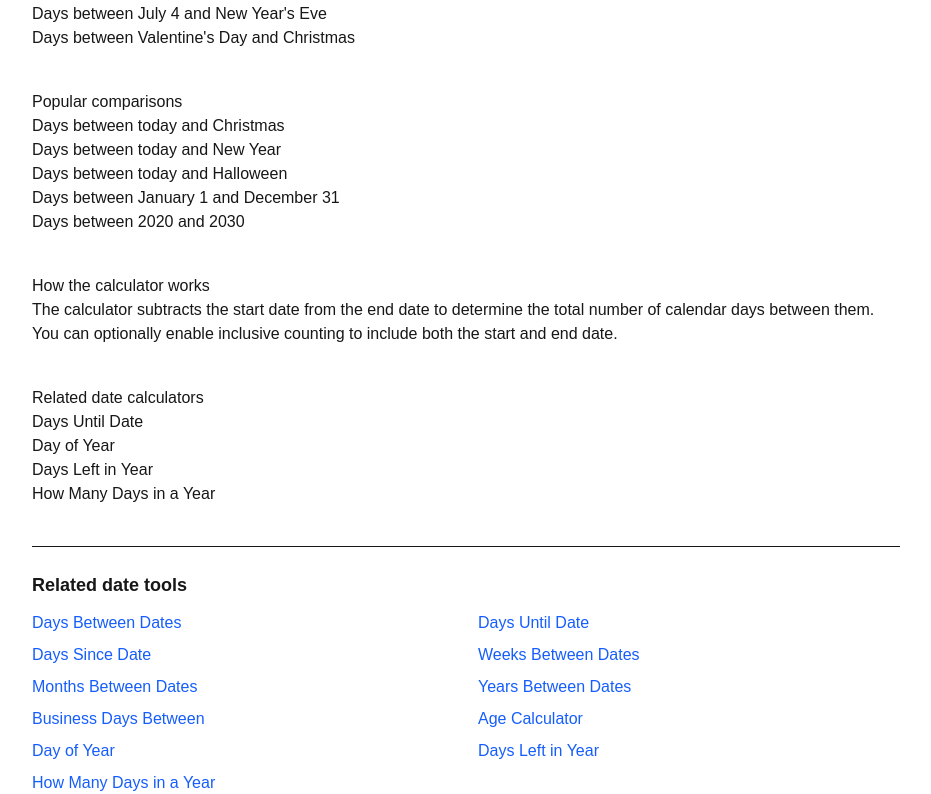
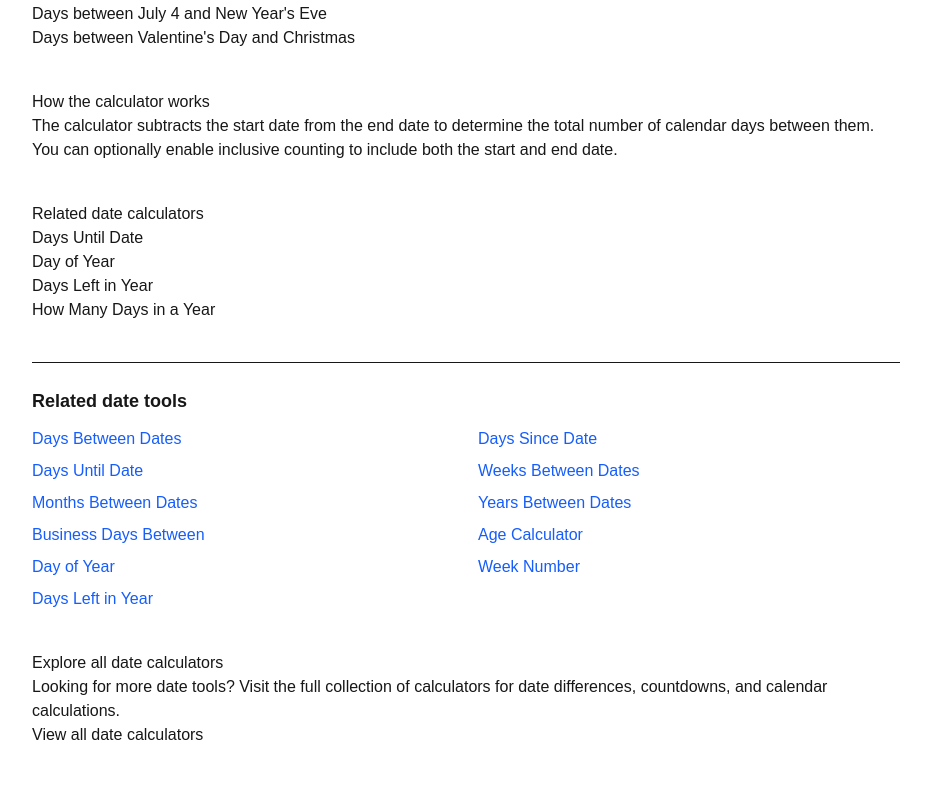
Before and after one commit to bosmeel/whatdayisit-now, a Next.js app: page /days-between in a window 1280 px wide. Shown: the part 566-1360 px from the top of the page, without its empty margins (174-1105 px from the left). Built offline with nearby package versions, Linux system fonts and the light colour scheme.

Commit message:
final stable production version

```diff
--- a/app/days-between/page.tsx
+++ b/app/days-between/page.tsx
@@ -120,38 +120,6 @@ export default function Page() {
       </section>
 
       <section style={{ marginTop: 40 }}>
-        <h2>Popular comparisons</h2>
-
-        <ul>
-          <li>
-            <Link href="/days-between/today-and-christmas">
-              Days between today and Christmas
-            </Link>
-          </li>
-          <li>
-            <Link href="/days-between/today-and-new-year">
-              Days between today and New Year
-            </Link>
-          </li>
-          <li>
-            <Link href="/days-between/today-and-halloween">
-              Days between today and Halloween
-            </Link>
-          </li>
-          <li>
-            <Link href="/days-between/jan-1-and-dec-31">
-              Days between January 1 and December 31
-            </Link>
-          </li>
-          <li>
-            <Link href="/days-between/2020-and-2030">
-              Days between 2020 and 2030
-            </Link>
-          </li>
-        </ul>
-      </section>
-
-      <section style={{ marginTop: 40 }}>
         <h2>How the calculator works</h2>
 
         <p>
--- a/components/RelatedDateTools.tsx
+++ b/components/RelatedDateTools.tsx
@@ -3,21 +3,22 @@ import Link from "next/link";
 export default function RelatedDateTools() {
   const tools = [
     { title: "Days Between Dates", url: "/days-between" },
-    { title: "Days Until Date", url: "/days-until" },
     { title: "Days Since Date", url: "/days-since" },
+    { title: "Days Until Date", url: "/days-until-date" },
     { title: "Weeks Between Dates", url: "/weeks-between" },
     { title: "Months Between Dates", url: "/months-between" },
     { title: "Years Between Dates", url: "/years-between" },
     { title: "Business Days Between", url: "/business-days-between" },
     { title: "Age Calculator", url: "/age-calculator" },
     { title: "Day of Year", url: "/day-of-year" },
+    { title: "Week Number", url: "/week-number" },
     { title: "Days Left in Year", url: "/days-left-in-year" },
-    { title: "How Many Days in a Year", url: "/how-many-days-in-a-year" },
   ];
 
   return (
     <section className="mt-10 border-t pt-6">
       <h2 className="text-lg font-semibold mb-3">Related date tools</h2>
+
       <ul className="grid grid-cols-1 sm:grid-cols-2 gap-y-2 gap-x-6 text-blue-600">
         {tools.map((tool) => (
           <li key={tool.url}>
--- a/lib/parseDateSlug.ts
+++ /dev/null
@@ -1,89 +0,0 @@
-import { EVENTS } from "@/lib/events";
-
-function startOfDay(date: Date) {
-  const d = new Date(date);
-  d.setHours(0, 0, 0, 0);
-  return d;
-}
-
-function getNextEventDate(month: number, day: number) {
-  const now = new Date();
-  const year = now.getFullYear();
-
-  let target = new Date(year, month - 1, day);
-  target = startOfDay(target);
-
-  const today = startOfDay(now);
-
-  if (target < today) {
-    target = new Date(year + 1, month - 1, day);
-  }
-
-  return target;
-}
-
-function parseToken(token: string): Date | null {
-
-  const t = token.toLowerCase();
-
-  if (t === "today") {
-    return startOfDay(new Date());
-  }
-
-  if (EVENTS[t]) {
-    const { month, day } = EVENTS[t];
-    return getNextEventDate(month, day);
-  }
-
-  if (/^\d{4}$/.test(t)) {
-    return new Date(Number(t), 0, 1);
-  }
-
-  const parts = t.split("-");
-
-  if (parts.length === 2) {
-
-    const monthNames: Record<string, number> = {
-      jan: 0, january: 0,
-      feb: 1, february: 1,
-      mar: 2, march: 2,
-      apr: 3, april: 3,
-      may: 4,
-      jun: 5, june: 5,
-      jul: 6, july: 6,
-      aug: 7, august: 7,
-      sep: 8, september: 8,
-      oct: 9, october: 9,
-      nov: 10, november: 10,
-      dec: 11, december: 11,
-    };
-
-    const month = monthNames[parts[0]];
-    const day = Number(parts[1]);
-
-    if (month !== undefined && day) {
-      const year = new Date().getFullYear();
-      return new Date(year, month, day);
-    }
-  }
-
-  return null;
-}
-
-export function parseBetweenSlug(slug: string) {
-
-  const parts = slug.split("-and-");
-
-  if (parts.length !== 2) {
-    return null;
-  }
-
-  const date1 = parseToken(parts[0]);
-  const date2 = parseToken(parts[1]);
-
-  if (!date1 || !date2) {
-    return null;
-  }
-
-  return { date1, date2 };
-}
```
